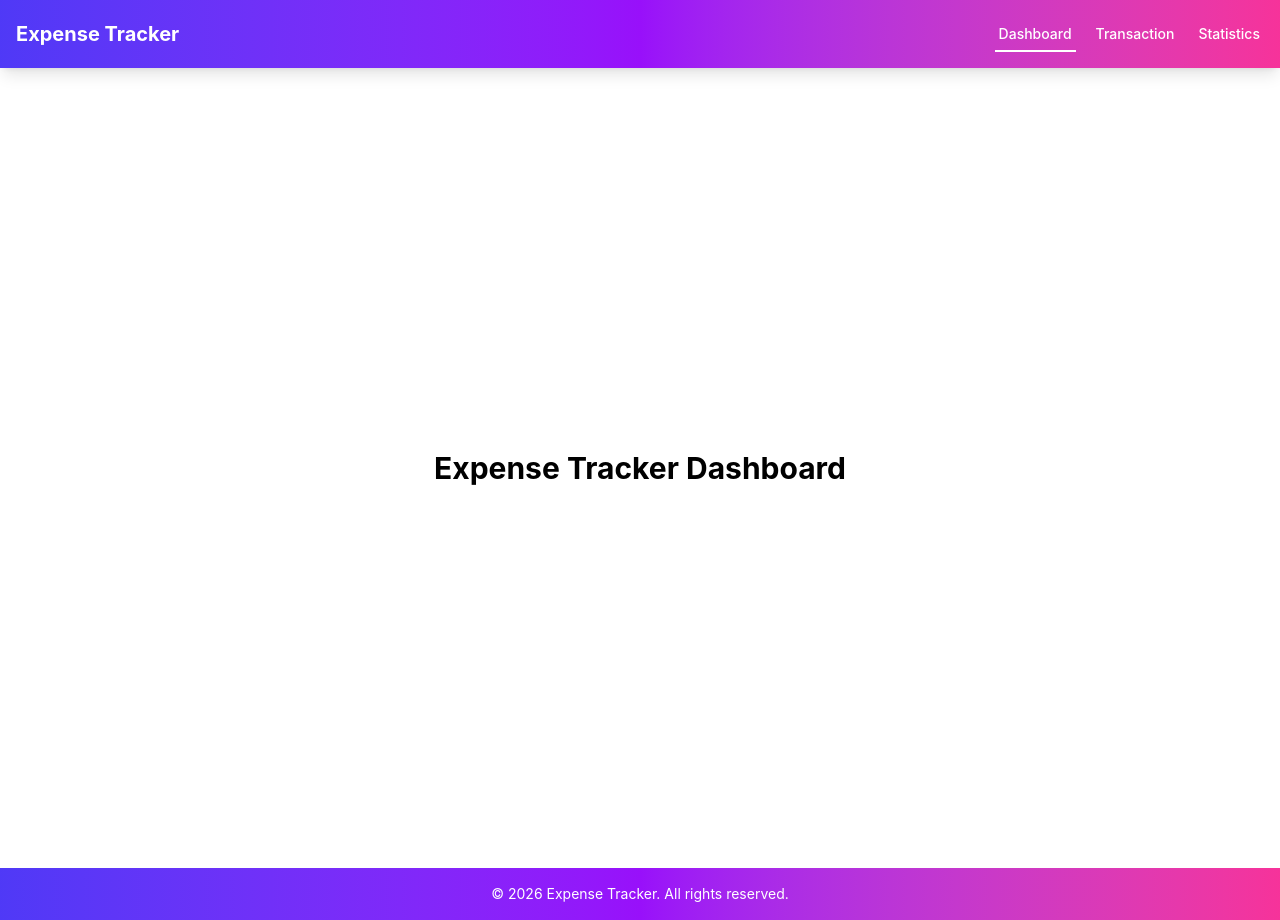
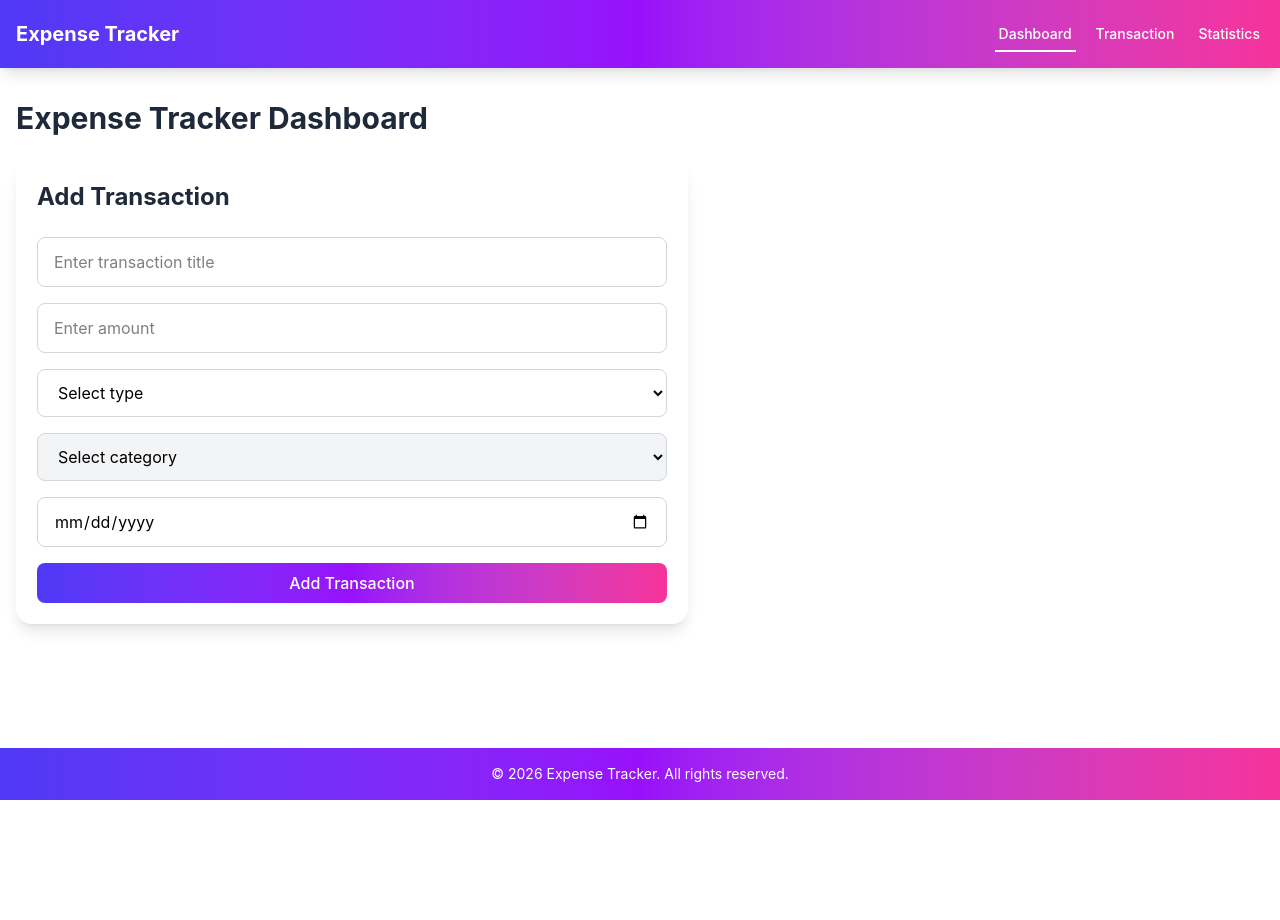
Before and after one commit to aakashtechworks/expense-tracker, a React (Vite) app: page / in a window 1280 px wide. After the commit the page ends 800 px from the top, so only its background shows below. Built offline with nearby package versions, Linux system fonts and the light colour scheme.

Commit message:
create a transaction form

```diff
--- /dev/null
+++ b/src/components/transactions/TransactionForm.jsx
@@ -0,0 +1,61 @@
+import React, { useState } from 'react'
+import Card from '../common/Card'
+import Input from '../common/Input'
+import Button from '../common/Button'
+import { categories } from '../../constants/Categories'
+
+const TransactionForm = () => {
+    const [formData, setFormData] = useState({
+        title: "",
+        amount: "",
+        type: "",
+        category: "",
+        date: "",
+    })
+
+    const handleChange = (event) => {
+        const {name , value} = event.target
+
+        setFormData((prevData) => ({
+            ...prevData,
+            [name]: value,
+
+            ...(name === "type" && {
+                category: "",
+            }),
+        }))
+    }
+
+  return (
+    <Card className='w-full max-w-2xl'>
+        <h2 className='text-2xl font-bold text-gray-800'>Add Transaction</h2>
+
+        <form className='mt-6 flex flex-col gap-4'>
+            <Input name="title" value={formData.title} onChange={handleChange} placeholder="Enter transaction title" />
+            <Input type='number' value={formData.amount} onChange={handleChange} name="amount" placeholder="Enter amount" />
+            <select name='type' value={formData.type} onChange={handleChange} className='w-full rounded-lg border border-gray-300 bg-white px-4 py-3 outline-none transition focus:border-purple-500 focus:ring-2 focus:ring-purple-200'>
+                <option value="">Select type</option>
+                <option value="income">Income</option>
+                <option value="expense">Expense</option>
+            </select>
+            <select name='category' value={formData.category} onChange={handleChange} disabled={!formData.type} className='w-full rounded-lg border border-gray-300 bg-white px-4 py-3 outline-none transition focus:border-purple-500 focus:ring-2 focus:ring-purple-200 disabled:cursor-not-allowed disabled:bg-gray-100'>
+                <option value="">Select category</option>
+
+                {
+                    formData.type &&
+                       categories[formData.type].map((category)=>(
+                        <option key={category} value={category}>{category}</option>
+                       ))
+                }
+            </select>
+            <Input type='date' name="date" />
+
+            <Button type='submit'>
+               Add Transaction
+            </Button>
+        </form>
+    </Card>
+  )
+}
+
+export default TransactionForm
--- a/src/pages/Dashboard.jsx
+++ b/src/pages/Dashboard.jsx
@@ -1,12 +1,17 @@
 import React from 'react'
+import TransactionForm from '../components/transactions/TransactionForm'
 
 
 const Dashboard = () => {
 
   return (
-    <main className='min-h-screen flex flex-col items-center justify-center gap-4'>
-        <h1 className='text-3xl font-bold'>Expense Tracker Dashboard</h1>
-    </main>
+    <section className='mx-auto w-full max-w-7xl px-4 py-8'>
+        <h1 className='text-3xl font-bold text-gray-800'>Expense Tracker Dashboard</h1>
+
+        <div className='mt-6'>
+          <TransactionForm  />
+        </div>
+    </section>
   )
 }
 
```
